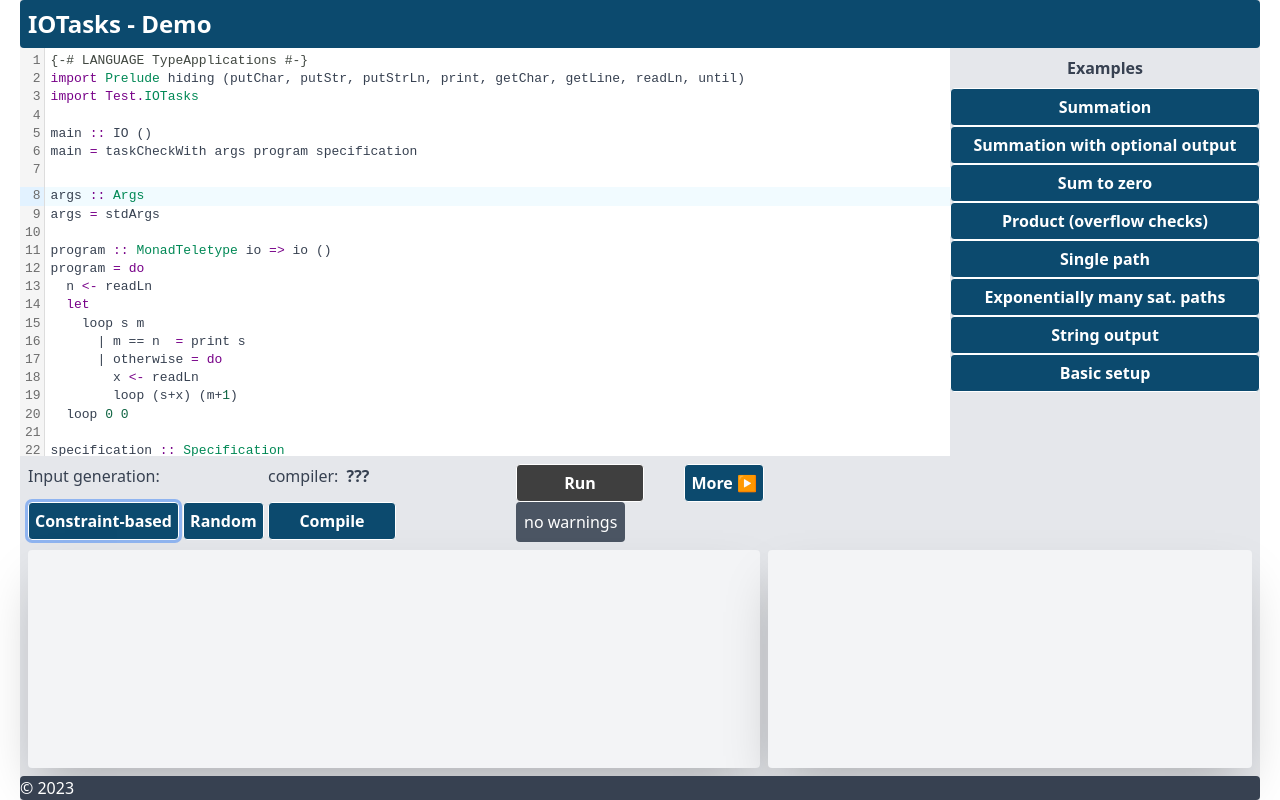
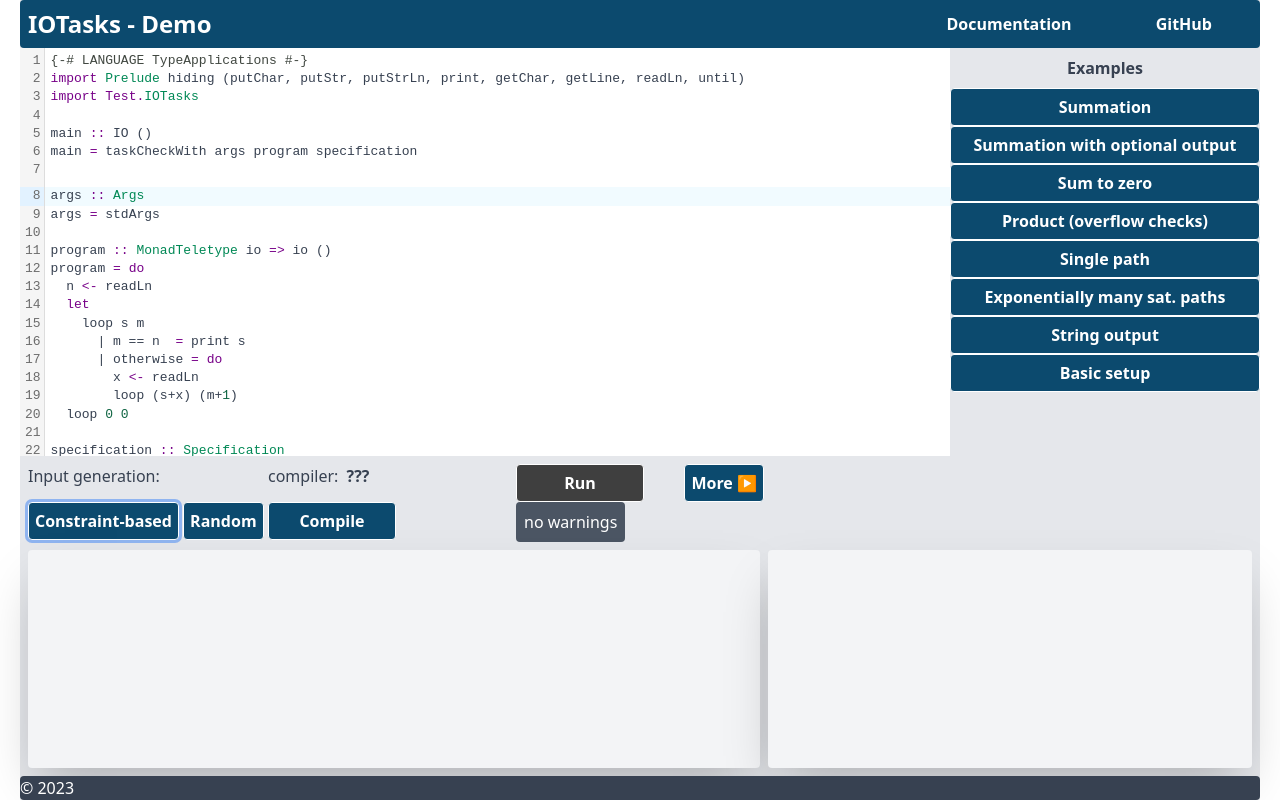
Before and after one commit to owestphal/IOTasks-demo, a website built with Parcel: page site/src/index.html in a window 1280 px wide. Built offline with nearby package versions, Linux system fonts and the light colour scheme; no server answers.

Commit message:
link to API and GitHub (#3)

```diff
--- a/site/src/index.html
+++ b/site/src/index.html
@@ -22,10 +22,14 @@
 
   <div class="h-4/7 grid grid-cols-4 grid-rows-layout-top">
 
-    <header class="col-span-full">
-      <h1 class="text-white bg-sky-900 font-extrabold text-2xl rounded p-2">
+    <header class="flex justify-between col-span-full text-white font-extrabold bg-sky-900 rounded p-2">
+      <h1 class="place-self-center text-2xl">
         IOTasks - Demo
       </h1>
+      <div class="place-self-center">
+        <a class="mx-10" href="https://fmidue.github.io/IOTasks/Test-IOTasks.html" target="_blank">Documentation</a>
+        <a class="mx-10" href="https://github.com/fmidue/IOTasks/" target="_blank">GitHub</a>
+      </div>
     </header>
 
     <div id="setupEditor" class="col-span-3 p-0"></div>
```
